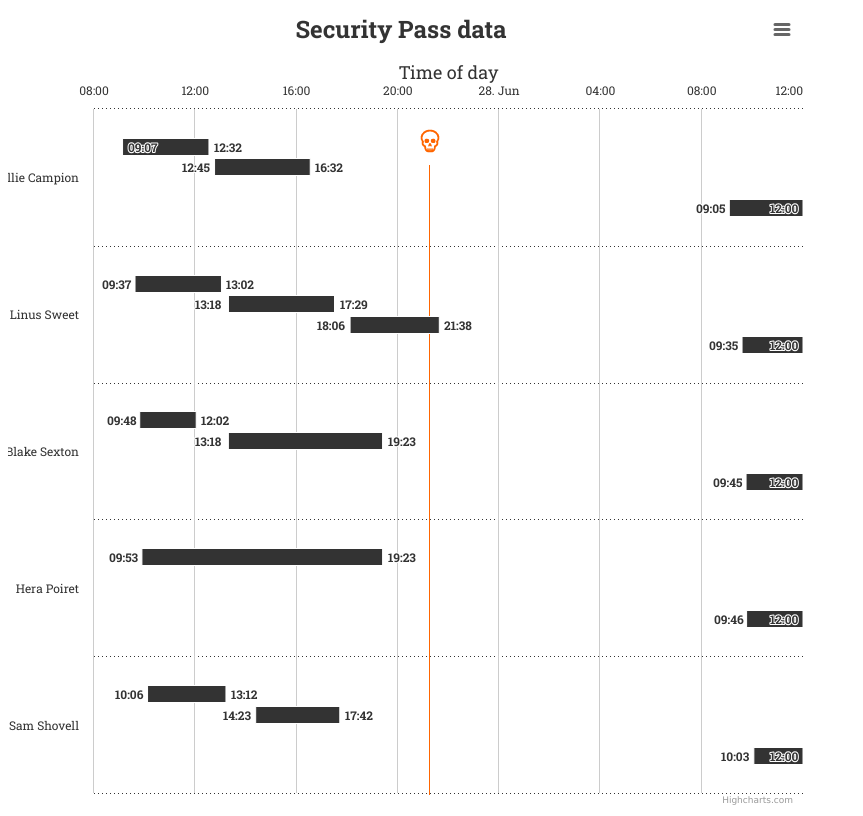
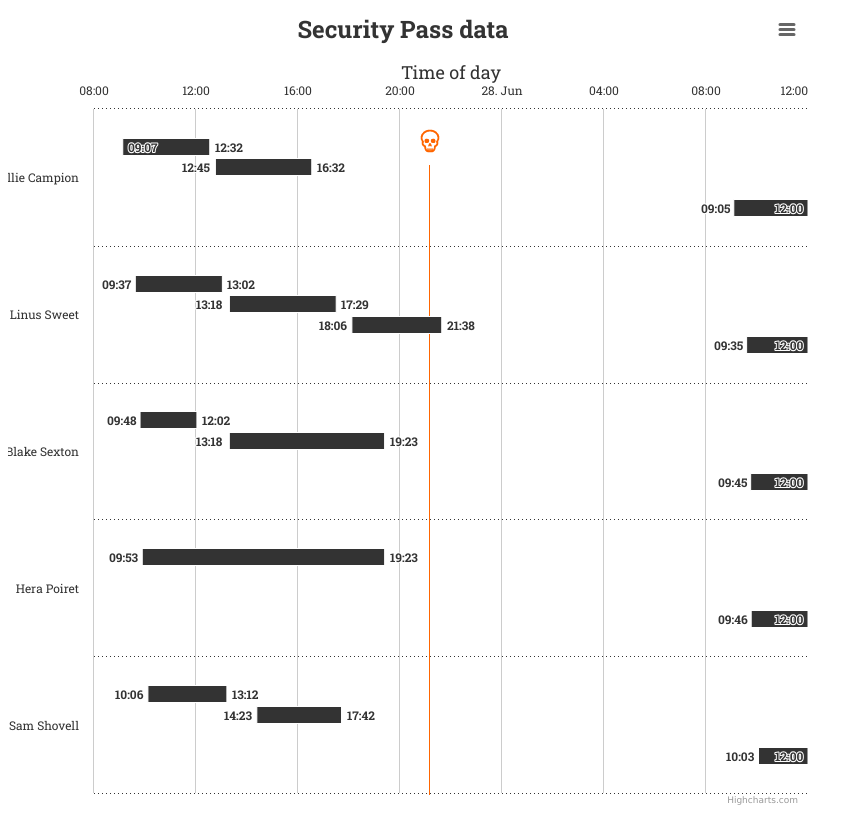
Before and after one commit to ruritania/death-design, a plain HTML site: page security.html in a window 1280 px wide. Shown: the whole page, without its empty margins (0-863 px from the left). Drawn offline with nearby package versions, Linux system fonts and the light colour scheme.

Commit message:
Update security.html

```diff
--- a/security.html
+++ b/security.html
@@ -191,6 +191,6 @@ $(function () {
 <body>
 	<div id="death-line"></div>
     <div id="skull"><img src="skull-01.png" width="52" height="52" alt="time of death"/></div>
-	<div id="container" style="width:795px; height:800px;"></div>
+	<div id="container" style="width:800px; height:800px;"></div>
 </body>
 </html>
```
